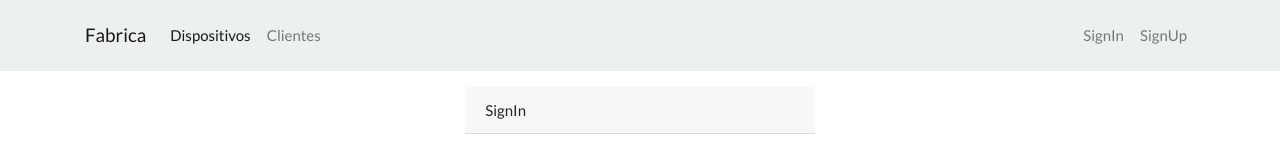
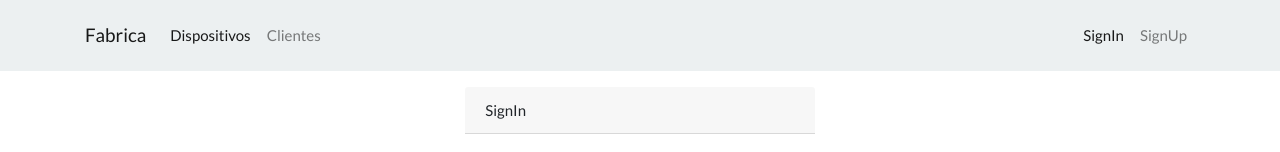
Before and after one commit to Leonelcast/SistemaFabricacion, an Angular app in the folder frontEnd/: page /signIn in a window 1280 px wide. Shown: the top 152 px of the page. Built offline with nearby package versions, Linux system fonts and the light colour scheme.

Commit message:
aactualizando datos

```diff
--- a/frontEnd/src/app/app.component.html
+++ b/frontEnd/src/app/app.component.html
@@ -17,10 +17,10 @@
       <ul class="navbar-nav ml-auto">
         <ng-container *ngIf="!authService.loggedIn(); else loggedIn">
           <li class="nav-item">
-            <a class="nav-link" routerLink="/signin" routerLinkActive="active">SignIn</a>
+            <a class="nav-link" routerLink="/signIn" routerLinkActive="active">SignIn</a>
           </li>
           <li class="nav-item">
-            <a class="nav-link" routerLink="/signup" routerLinkActive="active">SignUp</a>
+            <a class="nav-link" routerLink="/signUp" routerLinkActive="active">SignUp</a>
           </li>
         </ng-container>
         <ng-template #loggedIn>
--- a/frontEnd/src/app/components/dispositivos/dispositivos.component.ts
+++ b/frontEnd/src/app/components/dispositivos/dispositivos.component.ts
@@ -7,6 +7,7 @@ import { Dispositivo } from '../../models/dispositivos'
   selector: 'app-dispositivos',
   templateUrl: './dispositivos.component.html',
   styleUrls: ['./dispositivos.component.css']
+
 })
 export class DispositivosComponent implements OnInit {
 
```
